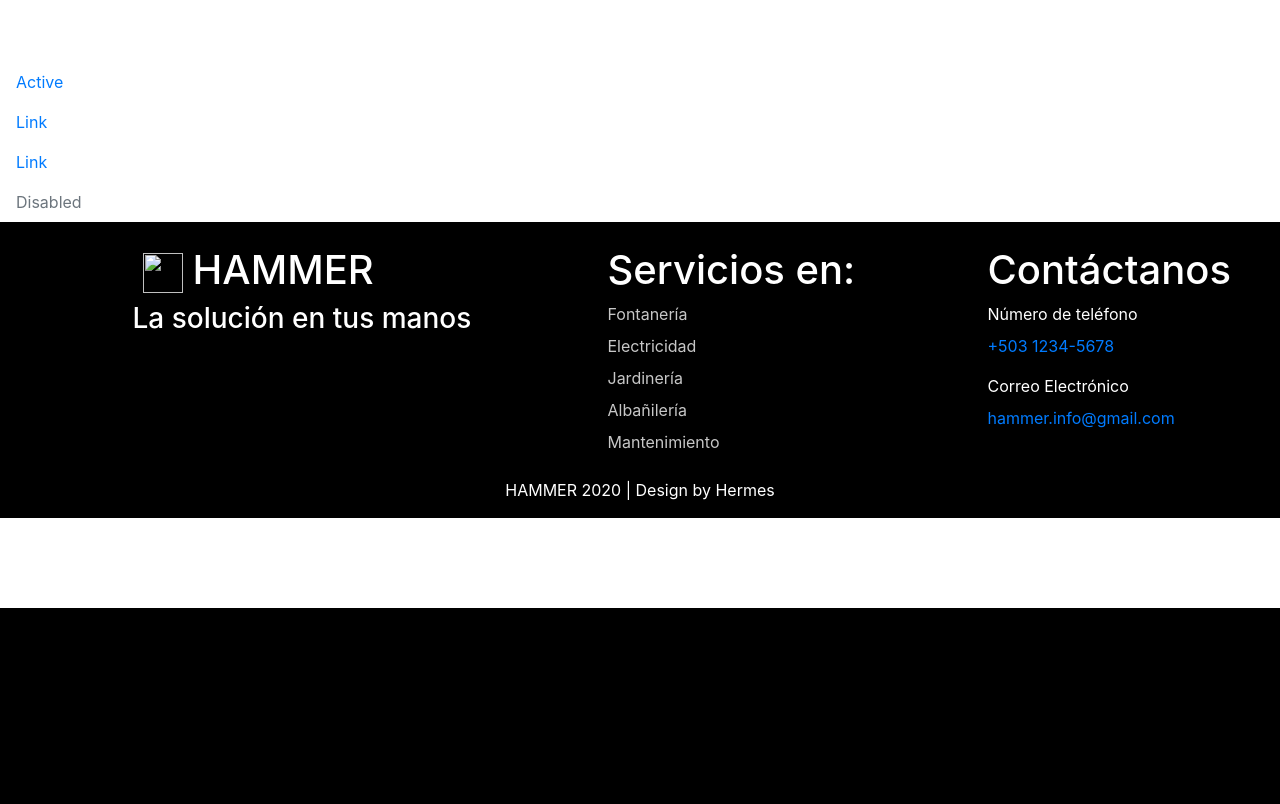
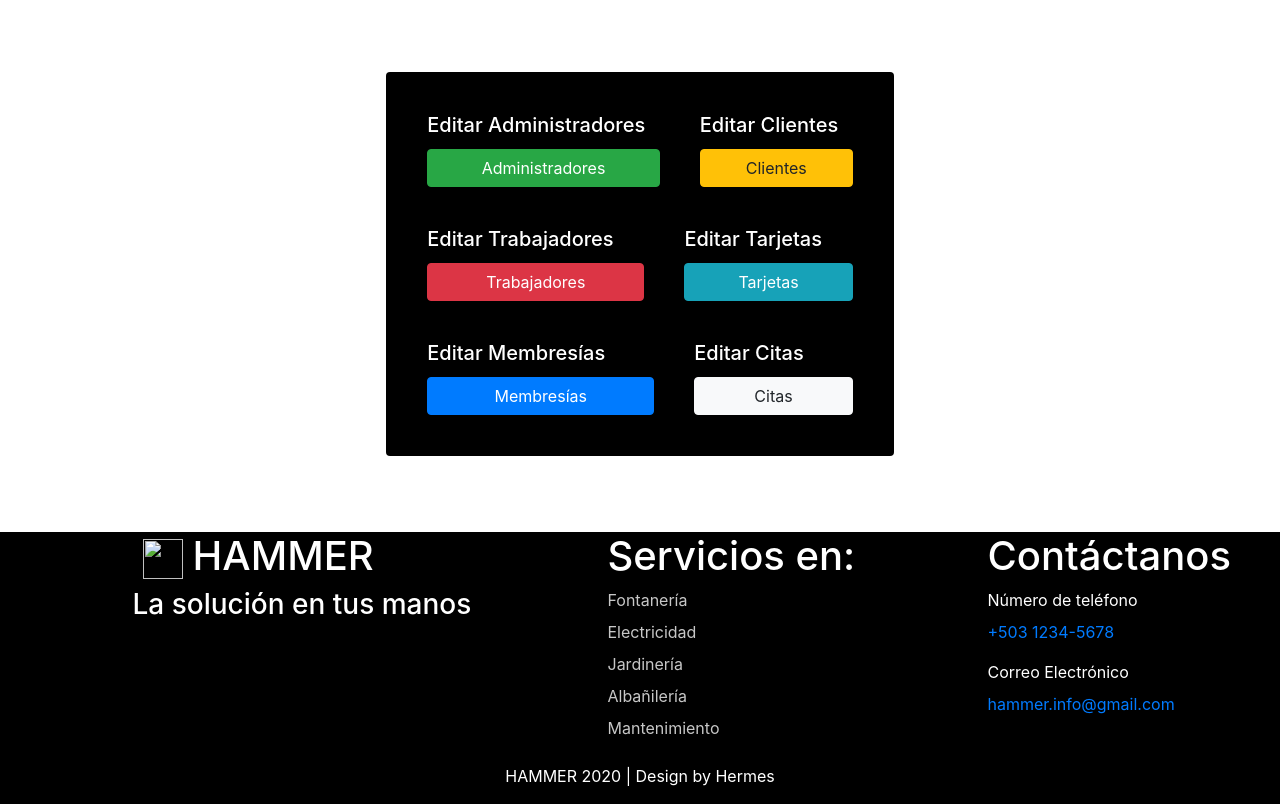
Before and after one commit to CarlosOrellana99/avance2_python_hermes, a Flask app: template templates/index.html in a window 1280 px wide. Shown: the part 192-996 px from the top of the page. Before the commit the page ends 800 px from the top, so only its background shows below. Run offline with Flask 2, Linux system fonts and the light colour scheme; the template is opened without the code that fills it, so the values that code supplies are empty; some libraries are stand-ins or nearby versions.

Commit message:
Primera parte

```diff
--- a/app.py
+++ b/app.py
@@ -11,5 +11,37 @@ def index():
 
     return render_template('index.html', imagenes = images)
 
+@app.route("/tablas/<lugar>")
+def tablas(lugar):
+    admin = adminAdministrador()
+    images = admin.getImages()
+
+    if lugar == "administradores":
+        administradores = admin.getAllAdmins()
+        return render_template('administradores.html', imagenes = images, administradores = administradores)
+    elif lugar == "clientes":
+        return render_template('clientes.html', imagenes = images)
+    elif lugar == "trabajadores":
+        return render_template('trabajadores.html', imagenes = images)
+    elif lugar == "tarjetas":
+        return render_template('tarjetas.html', imagenes = images)
+    elif lugar == "membresias":
+        return render_template('membresias.html', imagenes = images)
+    elif lugar == "citas":
+        return render_template('citas.html', imagenes = images)
+
+# Edits
+@app.route("/edit/administrador/<correo>")
+def edit(correo):
+    admin = adminAdministrador()
+    images = admin.getImages()
+    administrador = admin.getAdminByCorreo("correo")
+    return render_template('editAdmin.html', imagenes = images, administrador = administrador)
+
+@app.route("/servlet/admin/")
+def editAdmin():
+    pass
+
+
 if __name__=='__main__':
     app.run(debug=True)
--- a/templates/base.html
+++ b/templates/base.html
@@ -19,7 +19,7 @@
 
         </style>
     </head>
-    <body>
+    <body >
         <script src="https://code.jquery.com/jquery-3.5.1.slim.min.js" integrity="sha384-DfXdz2htPH0lsSSs5nCTpuj/zy4C+OGpamoFVy38MVBnE+IbbVYUew+OrCXaRkfj" crossorigin="anonymous"></script>
         <script src="https://cdn.jsdelivr.net/npm/popper.js@1.16.0/dist/umd/popper.min.js" integrity="sha384-Q6E9RHvbIyZFJoft+2mJbHaEWldlvI9IOYy5n3zV9zzTtmI3UksdQRVvoxMfooAo" crossorigin="anonymous"></script>
         <script src="https://stackpath.bootstrapcdn.com/bootstrap/4.5.0/js/bootstrap.min.js" integrity="sha384-OgVRvuATP1z7JjHLkuOU7Xw704+h835Lr+6QL9UvYjZE3Ipu6Tp75j7Bh/kR0JKI" crossorigin="anonymous"></script>
@@ -30,10 +30,12 @@
         </div>
         <br><br><br>
 
-        {% block formulario %}
-        {% endblock %}
+        <div style="margin: 10px; min-height: 450px;">
+            {% block content %}
+            {% endblock %}
+        </div>
 
-        <footer class="page-footer font-small pt-4 text-white" style="background-color: black;">
+        <footer class="page-footer font-small text-white" style="background-color: black;clear: both;">
             <div class="container text-center text-md-left">
                 <div class="row">
                     <div class="col-md-4 mx-auto">
@@ -83,5 +85,6 @@
             </div>
             <div class="footer-copyright text-center py-3">HAMMER 2020 | Design by Hermes</div>
         </footer>
+
     </body>
 </html>
--- /dev/null
+++ b/templates/citas.html
@@ -0,0 +1,4 @@
+{% extends "base.html" %}
+{% block content %}
+
+{% endblock %}
--- /dev/null
+++ b/templates/clientes.html
@@ -0,0 +1,4 @@
+{% extends "base.html" %}
+{% block content %}
+
+{% endblock %}
--- a/templates/index.html
+++ b/templates/index.html
@@ -1,12 +1,34 @@
 {% extends "base.html" %}
-{% block formulario %}
-
-<nav class="nav flex-column">
-    <a class="nav-link active" href="#">Active</a>
-    <a class="nav-link" href="#">Link</a>
-    <a class="nav-link" href="#">Link</a>
-    <a class="nav-link disabled" href="#" tabindex="-1" aria-disabled="true">Disabled</a>
-  </nav>
-
+{% block content %}
+<div class="row justify-content-center align-items-center">
+    <div class=" col-md-5">
+        <div class="card card-body card-group text-white" style="background-color: rgb(0, 0, 0); ">
+            <div class="card-body">
+                <h5 class="card-title">Editar Administradores</h5>
+                <a href="tablas/administradores" class="btn btn-success btn-block">Administradores</a>
+            </div>
+            <div class="card-body">
+                <h5 class="card-title">Editar Clientes</h5>
+                <a href="tablas/clientes" class="btn btn-warning btn-block">Clientes</a>
+            </div>
+            <div class="card-body">
+                <h5 class="card-title">Editar Trabajadores</h5>
+                <a href="/tablas/trabajadores" class="btn btn-danger btn-block">Trabajadores</a>
+            </div>
+            <div class="card-body">
+                <h5 class="card-title">Editar Tarjetas</h5>
+                <a href="/tablas/tarjetas" class="btn btn-info btn-block">Tarjetas</a>
+            </div>
+            <div class="card-body">
+                <h5 class="card-title">Editar Membresías</h5>
+                <a href="/tablas/membresias" class="btn btn-primary btn-block">Membresías</a>
+            </div>
+            <div class="card-body">
+                <h5 class="card-title">Editar Citas</h5>
+                <a href="/tablas/citas" class="btn btn-light btn-block">Citas</a>
+            </div>
+        </div>
+    </div>
+</div>
 
 {% endblock %}
--- /dev/null
+++ b/templates/membresias.html
@@ -0,0 +1,4 @@
+{% extends "base.html" %}
+{% block content %}
+
+{% endblock %}
--- /dev/null
+++ b/templates/tarjetas.html
@@ -0,0 +1,4 @@
+{% extends "base.html" %}
+{% block content %}
+
+{% endblock %}
--- /dev/null
+++ b/templates/trabajadores.html
@@ -0,0 +1,4 @@
+{% extends "base.html" %}
+{% block content %}
+
+{% endblock %}
```
Also changed, not shown: database/Logics.py (+13 -0 lines), templates/administradores.html (added, +39 -0 lines), templates/editAdmin.html (added, +11 -0 lines).
